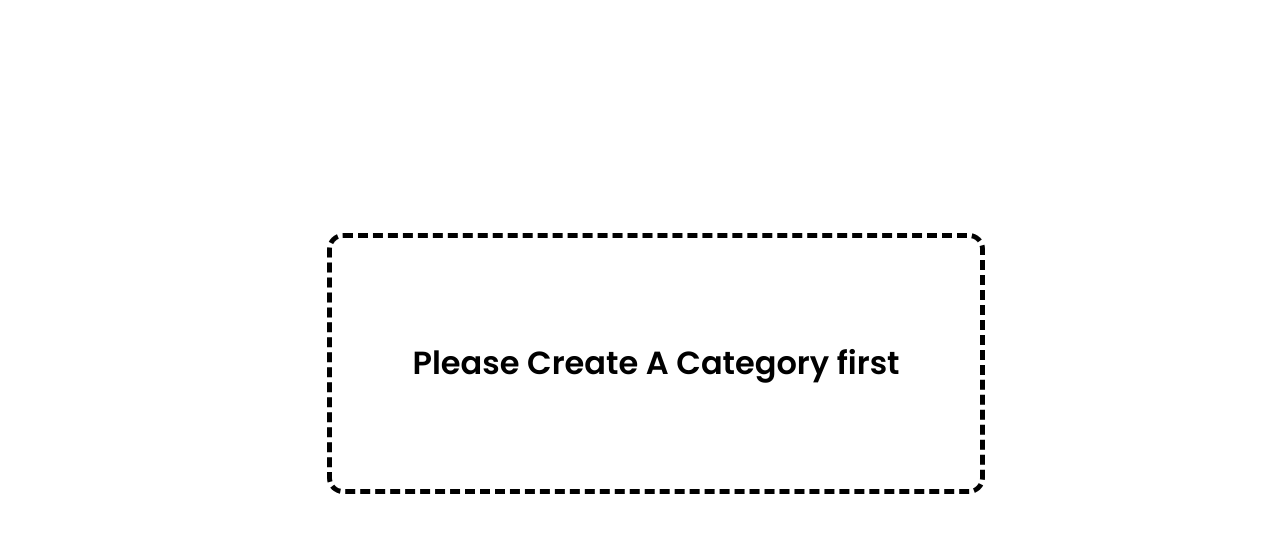
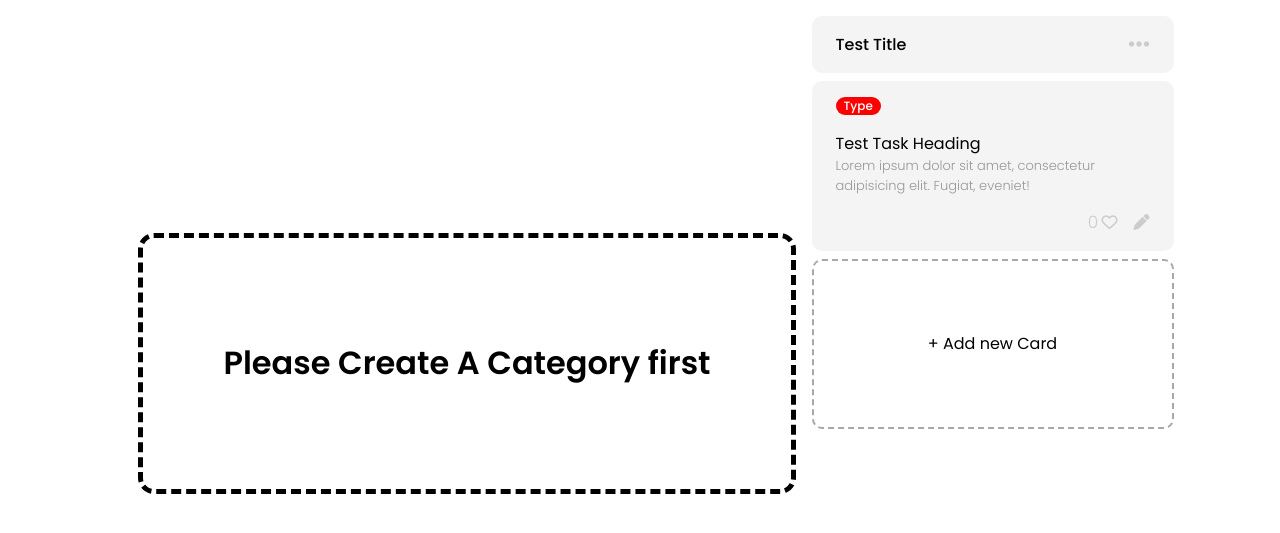
Before and after one commit to PatelJetun/trello-kaban-board, a plain HTML site: page index.html in a window 1280 px wide. Shown: the part 73-606 px from the top of the page. Drawn offline with Linux system fonts and the light colour scheme.

Commit message:
Changed task-type-label to task-type-span and its element from label to span

```diff
--- a/index.html
+++ b/index.html
@@ -86,7 +86,7 @@
             </div>
             <div class="task-card">
                 <div class="task-type">
-                    <label class="task-type-label poppins-medium">Type</label>
+                    <span class="task-type-span poppins-medium">Type</span>
                 </div>
                 <div class="task-content">
                     <p class="task-content-main poppins-regular">Test Task Heading</p>
--- a/style.css
+++ b/style.css
@@ -195,8 +195,8 @@ hr {
 }
 
 .category-col {
-    /* display: flex; */
-    display: none;
+    display: flex;
+    /* display: none; */
     align-items: center;
     justify-content: flex-start;
     flex-direction: column;
@@ -238,7 +238,7 @@ hr {
     justify-content: center;
 }
 
-.task-type-label {
+.task-type-span {
     font-size: 12px;
     border-radius: 0.625rem;
     padding: 0rem 0.5rem 0rem 0.5rem;
```
